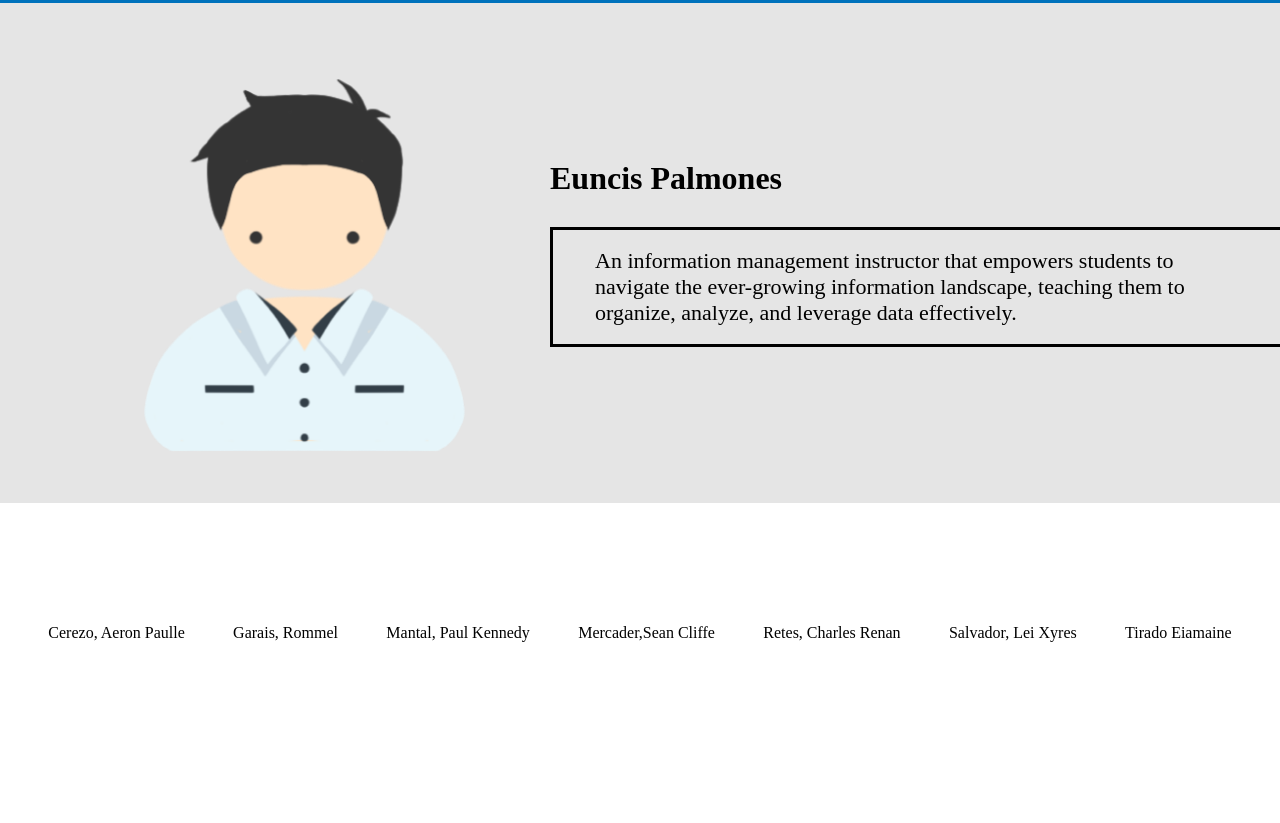
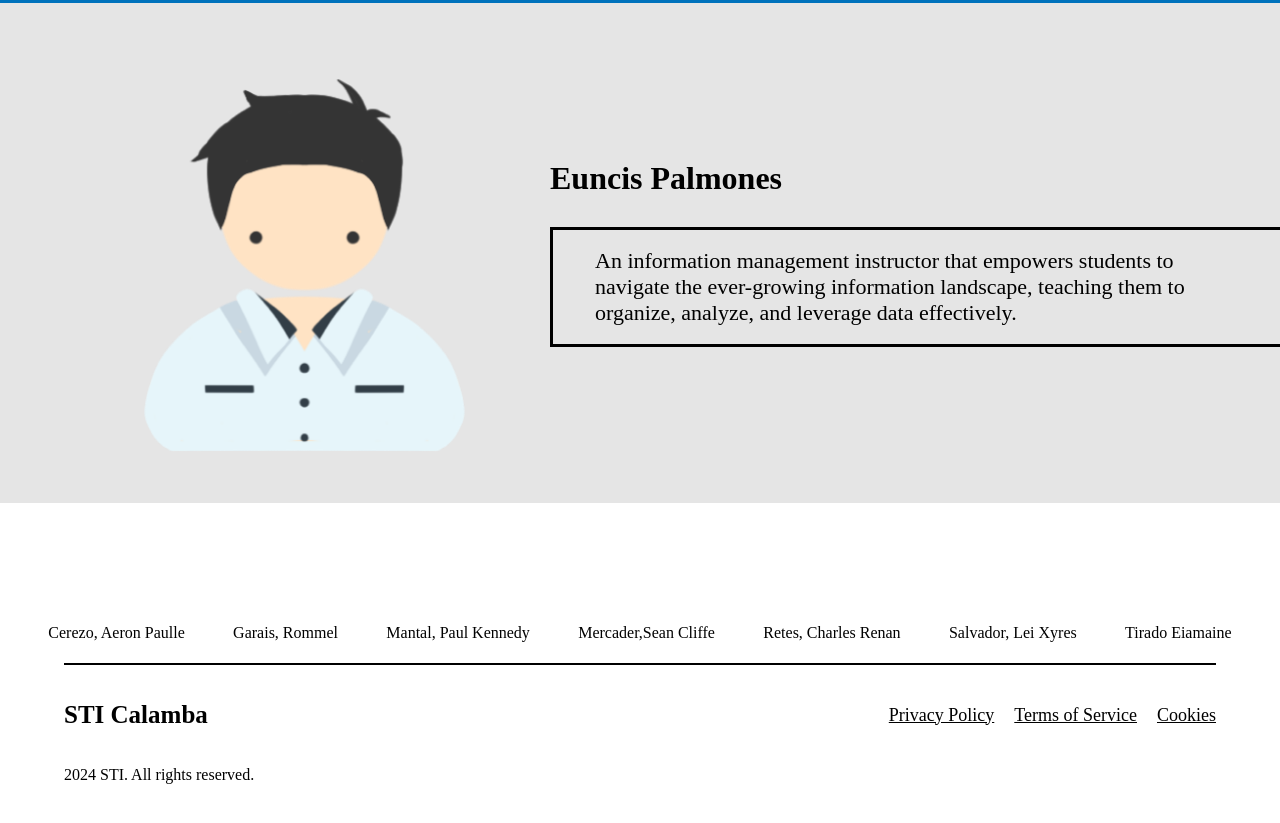
Before and after one commit to workingphasmid/BSCS-Brochure, a plain HTML site: page index.html in a window 1280 px wide. Shown: the part 3592-4415 px from the top of the page. Drawn offline with Linux system fonts and the light colour scheme.

Commit message:
D - Credits.

```diff
--- a/css/faculty.css
+++ b/css/faculty.css
@@ -10,6 +10,8 @@
   justify-content: center;
   align-items: center;
   gap: 30px;
+
+  padding: 0 120px;
 }
 
 .faculties .faculties__title h2 {
@@ -17,7 +19,6 @@
 }
 
 .faculties .faculties__title p {
-  width: 900px;
   font-size: 22px;
 }
 
--- a/index.html
+++ b/index.html
@@ -144,6 +144,18 @@
         <p>Salvador, Lei Xyres</p>
         <p>Tirado Eiamaine</p>
       </div>
+      <div class="line"></div>
+      <div class="brand_cookies">
+        <div class="brand">
+          <h2>STI Calamba</h2>
+        </div>
+        <div class="cookies">
+          <span>Privacy Policy</span>
+          <span>Terms of Service</span>
+          <span>Cookies</span>
+        </div>
+      </div>
+      <div class="Allrights">2024 STI. All rights reserved.</div>
     </div>
   </body>
 </html>
```
